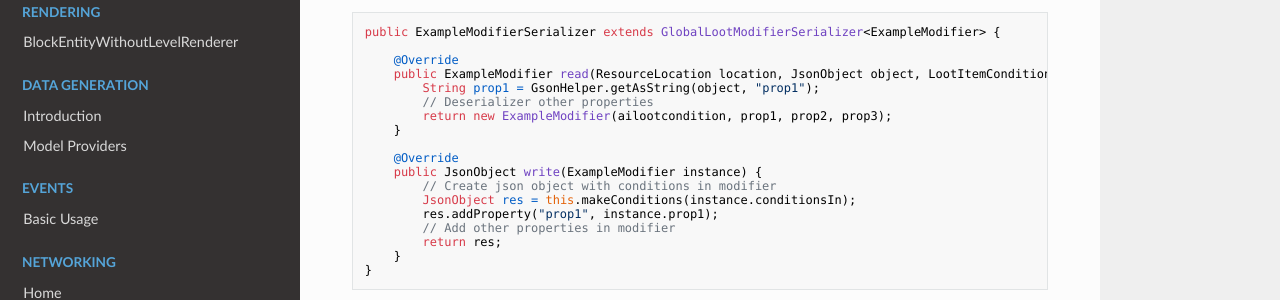
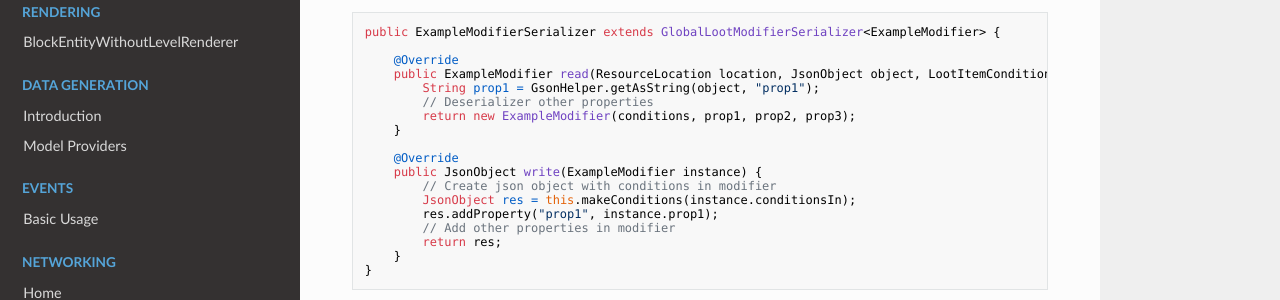
Before and after one commit to MinecraftForge/Documentation, an MkDocs documentation site: the page built from docs/items/globallootmodifiers.md, in a window 1280 px wide and 900 px high, scrolled down 3182 px. Shown: the part 417-717 px from the top of the window. Built offline with MkDocs 1.6.1, drawn with Linux system fonts in a browser that asks for light colours; nearby versions of some CDN libraries.

Commit message:
Clean up text
Co-authored-by: sciwhiz12 <sciwhiz12@sciwhiz12.tk>

```diff
--- a/docs/items/globallootmodifiers.md
+++ b/docs/items/globallootmodifiers.md
@@ -130,10 +130,10 @@ Two methods must be defined within the serializer implementation: `#read` and `#
 public ExampleModifierSerializer extends GlobalLootModifierSerializer<ExampleModifier> {
 
     @Override
-    public ExampleModifier read(ResourceLocation location, JsonObject object, LootItemCondition[] ailootcondition) {
+    public ExampleModifier read(ResourceLocation location, JsonObject object, LootItemCondition[] conditions) {
         String prop1 = GsonHelper.getAsString(object, "prop1");
         // Deserializer other properties
-        return new ExampleModifier(ailootcondition, prop1, prop2, prop3);
+        return new ExampleModifier(conditions, prop1, prop2, prop3);
     }
 
     @Override
```
